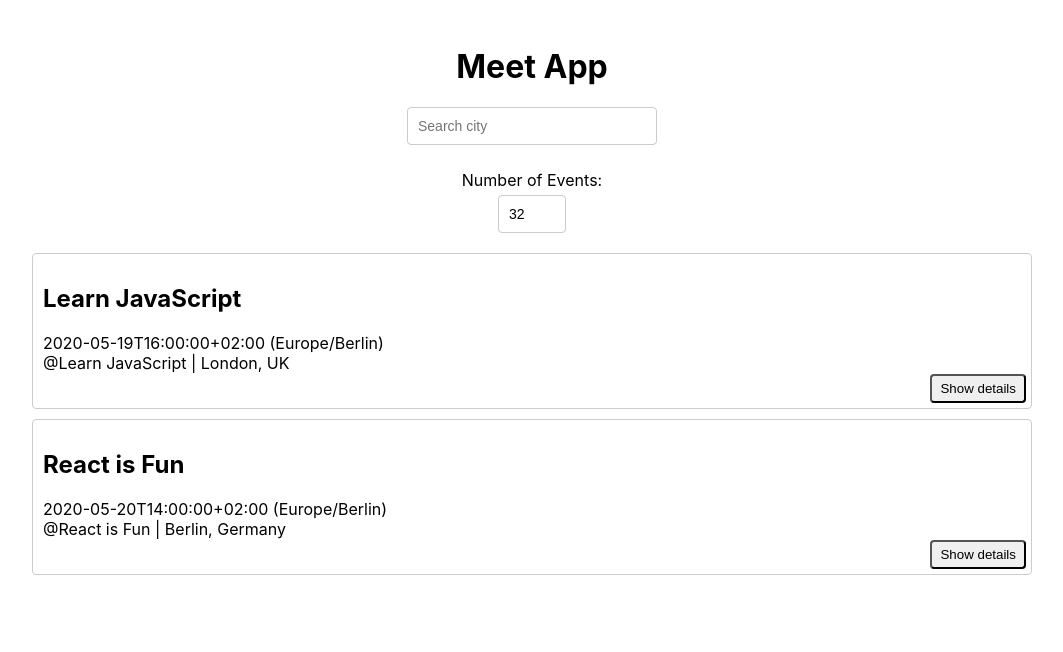
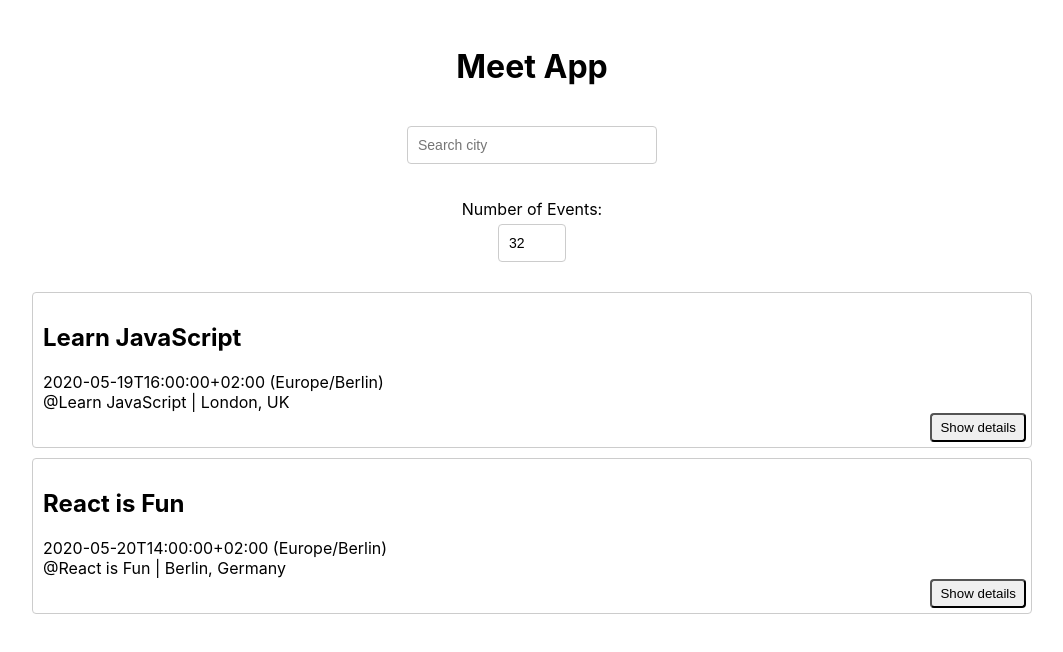
Before and after one commit to schen888/meet, a React (Create React App) app: page / in a window 1280 px wide. Shown: the top 652 px of the page, without its empty margins (108-1171 px from the left). Built offline with nearby package versions, Linux system fonts and the light colour scheme; what atatus-spa would draw is missing.

Commit message:
Add styling

```diff
--- a/src/App.css
+++ b/src/App.css
@@ -45,7 +45,7 @@ input[type="number"] {
   flex-direction: column;
   flex-basis: 300px;
   max-width: 600px;
-  margin: auto;
+  margin: 40px auto 30px;
   position: relative;
 }
 
@@ -119,7 +119,7 @@ button.show-details, button.hide-details {
 
 .NumberOfEvents {
   width: 250px;
-  margin: 20px auto;
+  margin: 0px auto 30px;
   text-align: center;
 }
 
```
